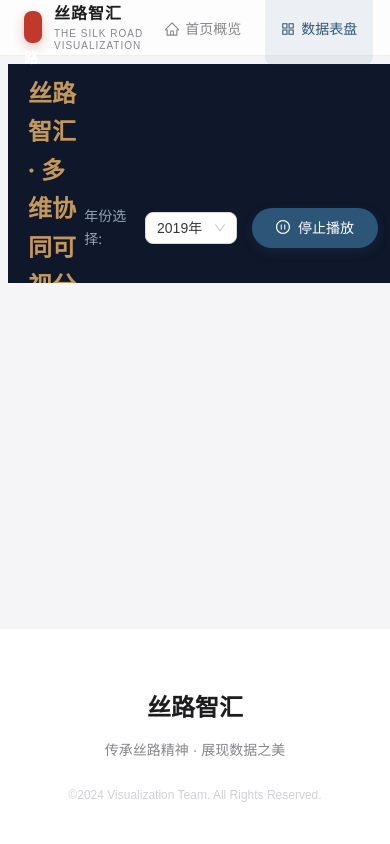
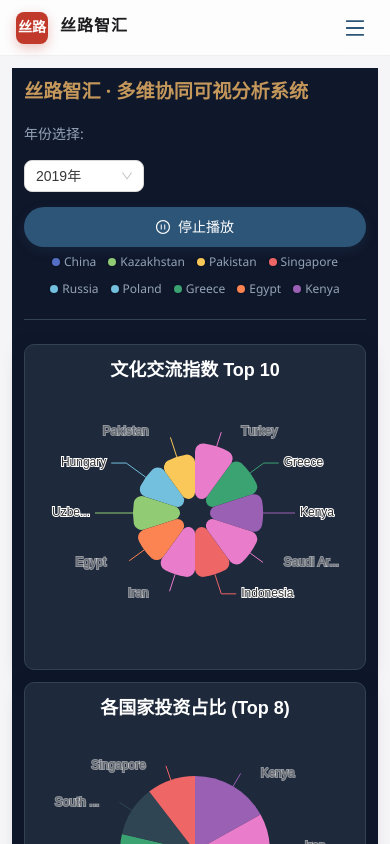
Before and after one commit to Erick-xinyaowu/Visualization_of_BR, a Vue app: page /dashboard in a window 390 px wide. Shown: the top 844 px of the page. Built offline with nearby package versions, Linux system fonts and the light colour scheme; a web font is replaced by a local one.

Commit message:
feat: 优化图表组件样式，调整高度和响应式设计，提升用户体验

```diff
--- a/src/components/SankeyFlow.vue
+++ b/src/components/SankeyFlow.vue
@@ -1,6 +1,6 @@
 <template>
   <div class="sankey-container">
-    <v-chart ref="chartRef" :option="chartOption" :style="{ height: '600px', width: '100%' }" autoresize />
+    <v-chart ref="chartRef" class="sankey-chart" :option="chartOption" autoresize />
   </div>
 </template>
 
@@ -141,4 +141,15 @@ const chartOption = computed(() => ({
   box-shadow: 0 4px 12px rgba(0, 0, 0, 0.05);
   border: 1px solid rgba(0,0,0,0.05);
 }
+
+.sankey-chart {
+  width: 100%;
+  height: clamp(320px, 60vh, 640px);
+}
+
+@media (max-width: 768px) {
+  .sankey-chart {
+    height: 340px;
+  }
+}
 </style>
--- a/src/components/TechExchangeGraph.vue
+++ b/src/components/TechExchangeGraph.vue
@@ -1,6 +1,6 @@
 <template>
   <div class="graph-container">
-    <v-chart ref="chartRef" :option="chartOption" :style="{ height: '700px', width: '100%' }" autoresize />
+    <v-chart ref="chartRef" class="graph-chart" :option="chartOption" autoresize />
   </div>
 </template>
 
@@ -225,4 +225,15 @@ const chartOption = computed(() => ({
   position: relative;
   overflow: hidden;
 }
+
+.graph-chart {
+  width: 100%;
+  height: clamp(320px, 65vh, 720px);
+}
+
+@media (max-width: 768px) {
+  .graph-chart {
+    height: 360px;
+  }
+}
 </style>
--- a/src/components/TimelineChart.vue
+++ b/src/components/TimelineChart.vue
@@ -1,6 +1,6 @@
 <template>
   <div class="timeline-container">
-    <v-chart ref="chartRef" :option="chartOption" :style="{ height: '600px', width: '100%' }" autoresize />
+    <v-chart ref="chartRef" class="timeline-chart" :option="chartOption" autoresize />
   </div>
 </template>
 
@@ -170,6 +170,16 @@ const chartOption = computed(() => ({
   background: #FBFBFD;
   border-radius: 16px;
   padding: 1rem;
-  /* box-shadow: 0 4px 12px rgba(0, 0, 0, 0.05); */
+}
+
+.timeline-chart {
+  width: 100%;
+  height: clamp(320px, 60vh, 640px);
+}
+
+@media (max-width: 768px) {
+  .timeline-chart {
+    height: 340px;
+  }
 }
 </style>
--- a/src/layouts/Layout.vue
+++ b/src/layouts/Layout.vue
@@ -76,7 +76,7 @@
                     v-model:open="drawerVisible"
                     placement="right"
                     :closable="false"
-            :width="280"
+                    :width="drawerWidth"
                     class="mobile-drawer"
                   >
             <a-menu
@@ -148,7 +148,7 @@
 </template>
 
 <script setup>
-import { ref, watch } from 'vue';
+import { ref, watch, onMounted, onUnmounted } from 'vue';
 import { useRouter, useRoute } from 'vue-router';
 import { theme } from 'ant-design-vue';
 import {
@@ -165,6 +165,7 @@ const router = useRouter();
 const route = useRoute();
 const selectedKeys = ref(['/']);
 const drawerVisible = ref(false);
+const drawerWidth = ref(320);
 
 // 自定义主题 Token - 亮色高级感
 const themeToken = {
@@ -183,6 +184,26 @@ watch(
   },
   { immediate: true }
 );
+
+const updateDrawerWidth = () => {
+  const width = window.innerWidth;
+  if (width <= 480) {
+    drawerWidth.value = Math.max(260, width * 0.9);
+  } else if (width <= 768) {
+    drawerWidth.value = 320;
+  } else {
+    drawerWidth.value = 360;
+  }
+};
+
+onMounted(() => {
+  updateDrawerWidth();
+  window.addEventListener('resize', updateDrawerWidth);
+});
+
+onUnmounted(() => {
+  window.removeEventListener('resize', updateDrawerWidth);
+});
 </script>
 
 <style scoped>
@@ -274,6 +295,11 @@ watch(
   justify-content: flex-end;
 }
 
+.desktop-menu {
+  display: flex;
+  flex: 1;
+}
+
 .nav-menu :deep(.ant-menu-item) {
   color: #86868B;
   font-size: 14px;
@@ -306,6 +332,7 @@ watch(
 /* 内容区域 */
 .content-wrapper {
   margin-top: 72px;
+  padding: 24px 24px 40px;
   min-height: calc(100vh - 72px - 200px);
 }
 
@@ -357,6 +384,7 @@ watch(
   display: none;
   padding: 4px 8px;
   height: auto;
+  align-items: center;
 }
 
 /* 移动端导航菜单样式 */
@@ -387,21 +415,9 @@ watch(
   font-size: 18px;
 }
 
-/* 响应式调整 - 禁用移动端适配 */
-@media (max-width: 0px) {
-  /* 永远不触发移动端样式 */
-  .desktop-menu {
-    display: none !important;
-  }
-
-  .mobile-menu-btn {
-    display: block;
-  }
-}
-
-@media (max-width: 0px) {
+@media (max-width: 1024px) {
   .header {
-    height: 60px;
+    height: 64px;
   }
 
   .header-content {
@@ -409,8 +425,22 @@ watch(
   }
 
   .content-wrapper {
-    margin-top: 60px;
-    padding: 12px;
+    margin-top: 64px;
+    padding: 16px 16px 32px;
+  }
+
+  .desktop-menu {
+    display: none;
+  }
+
+  .mobile-menu-btn {
+    display: inline-flex;
+  }
+}
+
+@media (max-width: 768px) {
+  .header {
+    height: 60px;
   }
 
   .logo-seal {
@@ -443,7 +473,7 @@ watch(
 
   .content-wrapper {
     margin-top: 56px;
-    padding: 8px;
+    padding: 12px;
   }
 
   .logo-seal {
--- a/src/views/AnimationPage.vue
+++ b/src/views/AnimationPage.vue
@@ -639,4 +639,59 @@ onUnmounted(() => {
   color: #d4af37;
   background: rgba(0,0,0,0.05);
 }
+
+@media (max-width: 900px) {
+  #main-title h1 {
+    font-size: 2rem;
+  }
+
+  .info-card {
+    width: 240px;
+  }
+}
+
+@media (max-width: 768px) {
+  .cinematic-bar.top {
+    height: 14vh;
+  }
+
+  .cinematic-bar.bottom {
+    padding: 12px;
+  }
+
+  .info-card {
+    width: calc(100% - 48px);
+    max-width: 320px;
+    position: relative;
+    top: auto !important;
+    left: 50% !important;
+    right: auto !important;
+    transform: translate(-50%, 0);
+    margin-bottom: 12px;
+  }
+
+  .controls {
+    flex-wrap: wrap;
+    justify-content: center;
+  }
+}
+
+@media (max-width: 480px) {
+  #main-title h1 {
+    font-size: 1.6rem;
+  }
+
+  #main-title h2 {
+    font-size: 0.85rem;
+  }
+
+  .subtitle {
+    font-size: 1.1rem;
+  }
+
+  .info-card {
+    padding: 16px;
+    font-size: 0.85rem;
+  }
+}
 </style>
--- a/src/views/DashboardPage.vue
+++ b/src/views/DashboardPage.vue
@@ -141,25 +141,20 @@ onUnmounted(() => {
 
 <style scoped>
 .dashboard-page {
-  position: relative;
-  width: 100vw;
-  height: calc(100vw * 9 / 16);
-  max-width: calc(100vh * 16 / 9);
-  max-height: 100vh;
-  margin: auto;
-  overflow: hidden;
+  min-height: calc(100vh - 140px);
   background-color: #0f172a;
   color: #e2e8f0;
-  padding: 10px 20px;
+  padding: 16px 24px 32px;
   font-family: 'Segoe UI', Tahoma, Geneva, Verdana, sans-serif;
   display: flex;
   flex-direction: column;
+  gap: 16px;
 }
 
 .dashboard-header {
-  margin-bottom: 10px;
+  margin-bottom: 8px;
   border-bottom: 1px solid #334155;
-  padding-bottom: 10px;
+  padding-bottom: 12px;
   flex-shrink: 0;
 }
 
@@ -167,11 +162,12 @@ onUnmounted(() => {
   display: flex;
   justify-content: space-between;
   align-items: center;
+  gap: 16px;
 }
 
 .header-content h1 {
   margin: 0;
-  font-size: 1.5rem; /* Smaller title */
+  font-size: 1.5rem;
   color: #C4975B;
   font-weight: 600;
 }
@@ -180,6 +176,7 @@ onUnmounted(() => {
   display: flex;
   align-items: center;
   gap: 15px;
+  flex-wrap: wrap;
 }
 
 .label {
@@ -189,17 +186,15 @@ onUnmounted(() => {
 .dashboard-grid {
   flex: 1;
   display: flex;
-  gap: 15px;
-  height: 100%;
-  min-height: 600px; /* 确保最小高度 */
-  overflow: hidden;
+  gap: 16px;
+  min-height: 0;
 }
 
 .grid-column {
   display: flex;
   flex-direction: column;
-  gap: 15px;
-  min-height: 600px; /* 确保列有最小高度 */
+  gap: 16px;
+  min-height: 0;
 }
 
 .left-col {
@@ -216,22 +211,22 @@ onUnmounted(() => {
 
 .grid-item {
   background: #1e293b;
-  border-radius: 8px;
-  padding: 10px;
-  box-shadow: 0 4px 6px -1px rgba(0, 0, 0, 0.1);
+  border-radius: 10px;
+  padding: 12px;
+  box-shadow: 0 8px 20px rgba(15, 23, 42, 0.35);
   border: 1px solid #334155;
   position: relative;
-  min-height: 200px; /* 确保最小高度 */
+  min-height: 220px;
 }
 
 .small-card {
   flex: 1;
-  min-height: 250px; /* 小卡片最小高度 */
+  min-height: 260px;
 }
 
 .main-card {
-  flex: 2; /* Takes more space */
-  min-height: 400px; /* 主卡片最小高度 */
+  flex: 2;
+  min-height: 420px;
 }
 
 .play-btn {
@@ -244,5 +239,83 @@ onUnmounted(() => {
   border-color: #40a9ff !important;
 }
 
-/* 16:9自适应方案，无需响应式断点 */
+@media (max-width: 1440px) {
+  .dashboard-grid {
+    flex-direction: column;
+  }
+
+  .grid-column {
+    flex-direction: row;
+    flex-wrap: wrap;
+  }
+
+  .grid-item {
+    flex: 1 1 calc(50% - 16px);
+  }
+
+  .main-card {
+    flex-basis: 100%;
+  }
+}
+
+@media (max-width: 1200px) {
+  .grid-column {
+    flex-direction: column;
+  }
+
+  .grid-item {
+    flex: 1 1 100%;
+  }
+}
+
+@media (max-width: 1024px) {
+  .dashboard-page {
+    padding: 12px 16px 24px;
+  }
+
+  .header-content {
+    flex-direction: column;
+    align-items: flex-start;
+  }
+
+  .grid-item {
+    min-height: 240px;
+  }
+}
+
+@media (max-width: 768px) {
+  .dashboard-page {
+    padding: 8px 12px 20px;
+  }
+
+  .dashboard-grid {
+    gap: 12px;
+  }
+
+  .grid-column {
+    gap: 12px;
+  }
+
+  .controls {
+    width: 100%;
+    justify-content: flex-start;
+  }
+}
+
+@media (max-width: 600px) {
+  .controls {
+    flex-direction: column;
+    align-items: stretch;
+  }
+
+  .play-btn,
+  .controls :deep(.ant-btn) {
+    width: 100%;
+    justify-content: center;
+  }
+
+  .header-content h1 {
+    font-size: 1.2rem;
+  }
+}
 </style>
--- a/src/views/MapPage.vue
+++ b/src/views/MapPage.vue
@@ -497,7 +497,7 @@ onUnmounted(() => {
 <style scoped>
 .map-page {
   width: 100%;
-  height: calc(100vh - 64px);
+  min-height: calc(100vh - 64px);
   padding: 1rem;
   display: flex;
   flex-direction: column;
@@ -604,17 +604,16 @@ onUnmounted(() => {
   grid-row: 2 / 3;
 }
 
-/* 响应式 - 禁用移动端适配 */
-@media (max-width: 0px) {
+@media (max-width: 1024px) {
   .map-page {
-    height: auto;
-    overflow-y: auto;
-    padding: 0.5rem;
+    min-height: auto;
+    overflow: visible;
+    padding: 0.75rem;
   }
 
   .grid-container {
     grid-template-columns: 1fr;
-    grid-template-rows: 500px 350px 250px;
+    grid-template-rows: minmax(420px, 1fr) minmax(320px, auto) minmax(260px, auto);
     height: auto;
     gap: 12px;
   }
@@ -627,6 +626,7 @@ onUnmounted(() => {
 @media (max-width: 768px) {
   .map-page {
     padding: 0.25rem;
+    overflow: visible;
   }
 
   .dashboard-header {
@@ -645,8 +645,8 @@ onUnmounted(() => {
   }
 
   .grid-container {
-    grid-template-rows: 400px 300px 220px;
-    gap: 8px;
+    grid-template-rows: 360px 280px 220px;
+    gap: 10px;
   }
 
   .card-title-text {
@@ -665,7 +665,7 @@ onUnmounted(() => {
   }
 
   .grid-container {
-    grid-template-rows: 350px 280px 200px;
+    grid-template-rows: 320px 260px 200px;
   }
 
   .period-watermark {
```
Lines whose indentation alone changed are shown as unchanged.
